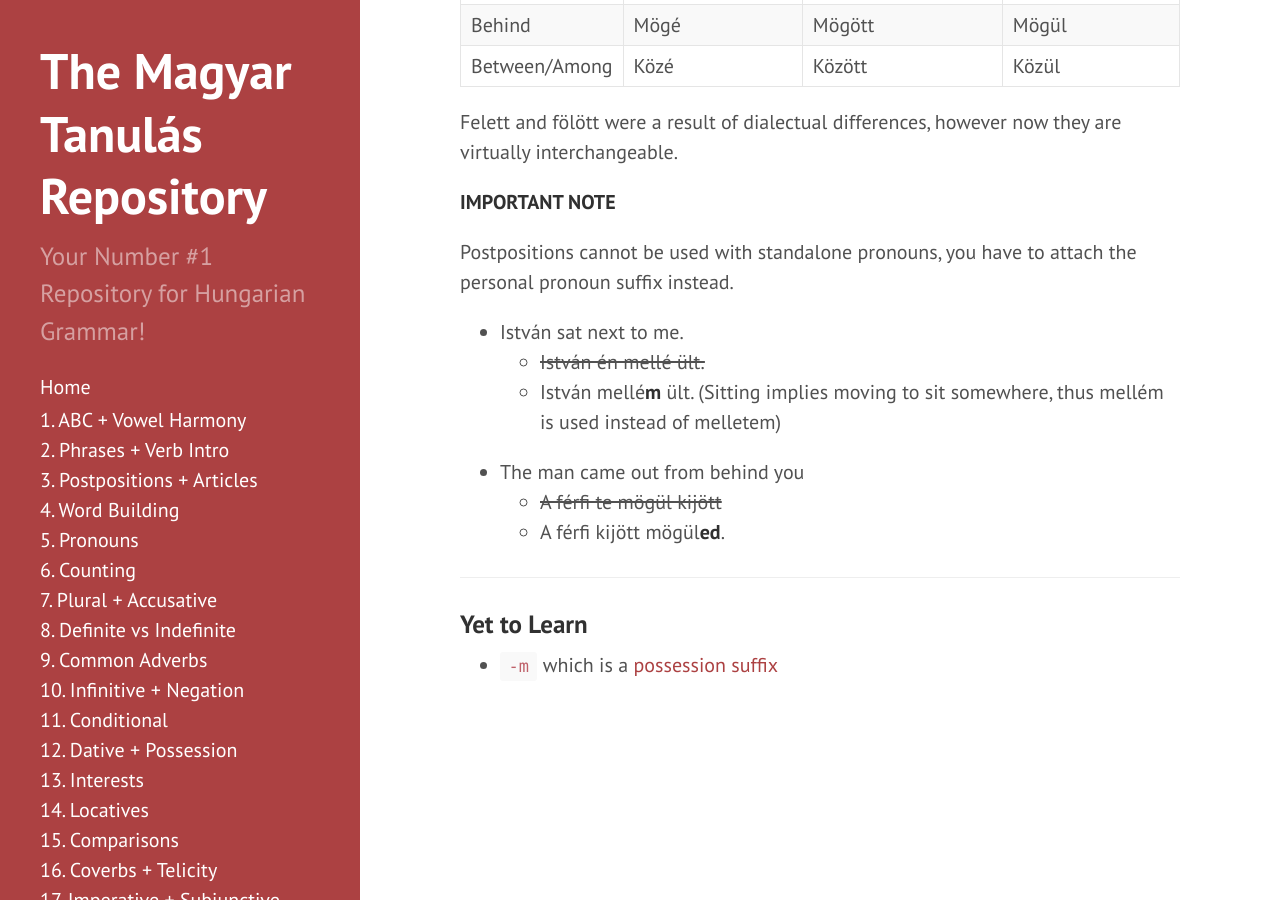
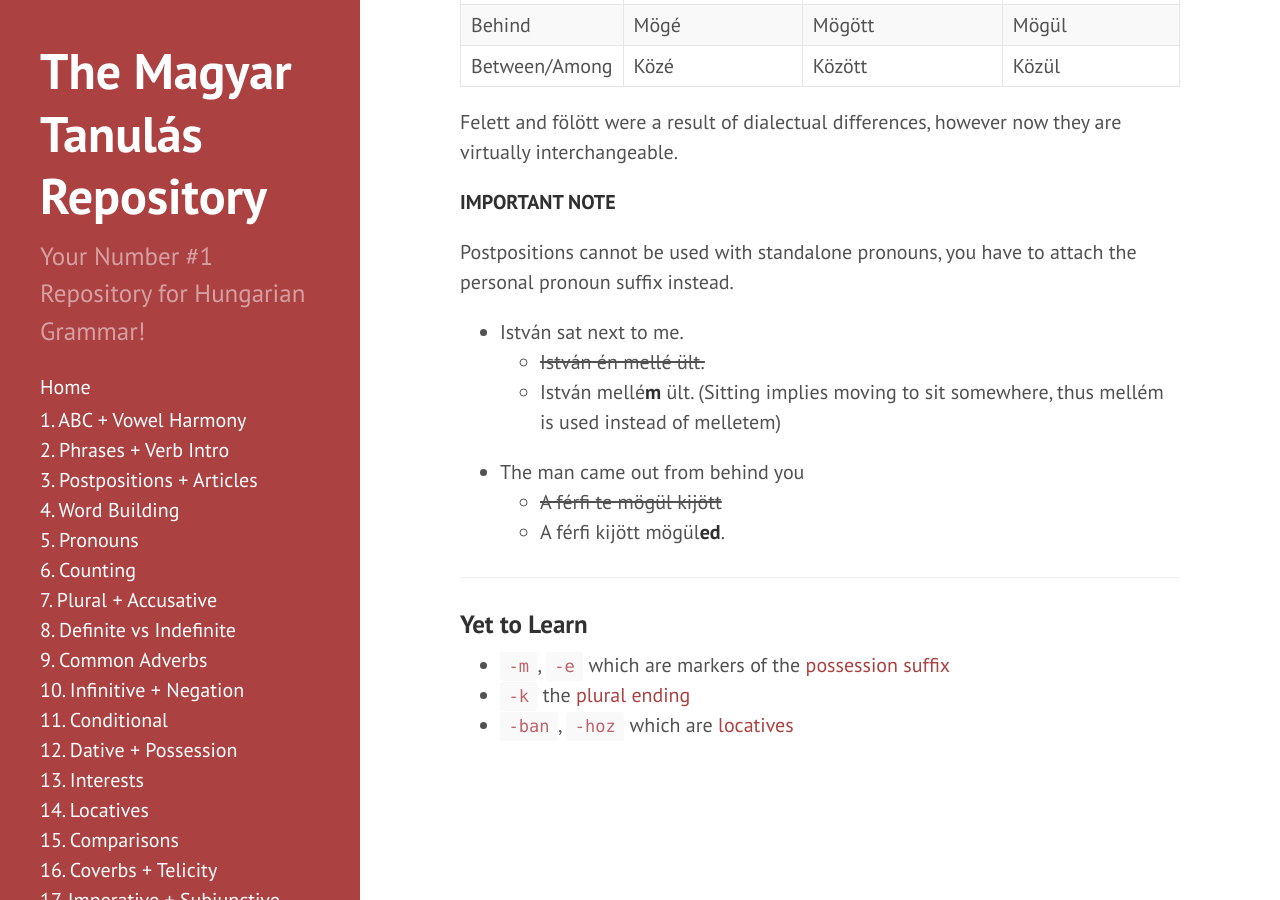
Before and after one commit to Magyartanulas/magyartanulas.github.io, a Jekyll site: the page built from postpositions_articles.md, in a window 1280 px wide and 900 px high, scrolled down 3639 px. Built offline with Jekyll 4.4.1, drawn with Linux system fonts in a browser that asks for light colours; Markdown is read by kramdown in place of the engine named in the settings.

Commit message:
Update postpositions_articles.md

```diff
--- a/postpositions_articles.md
+++ b/postpositions_articles.md
@@ -122,4 +122,6 @@ Postpositions cannot be used with standalone pronouns, you have to attach the pe
 
 ### Yet to Learn
 
-* `-m` which is a [possession suffix](https://magyartanulas.github.io/dative_possession/)
+* `-m`, `-e` which are markers of the [possession suffix](https://magyartanulas.github.io/dative_possession/)
+* `-k` the [plural ending](https://magyartanulas.github.io/accusative_plurals/)
+* `-ban`, `-hoz` which are [locatives](https://magyartanulas.github.io/locatives/)
```
